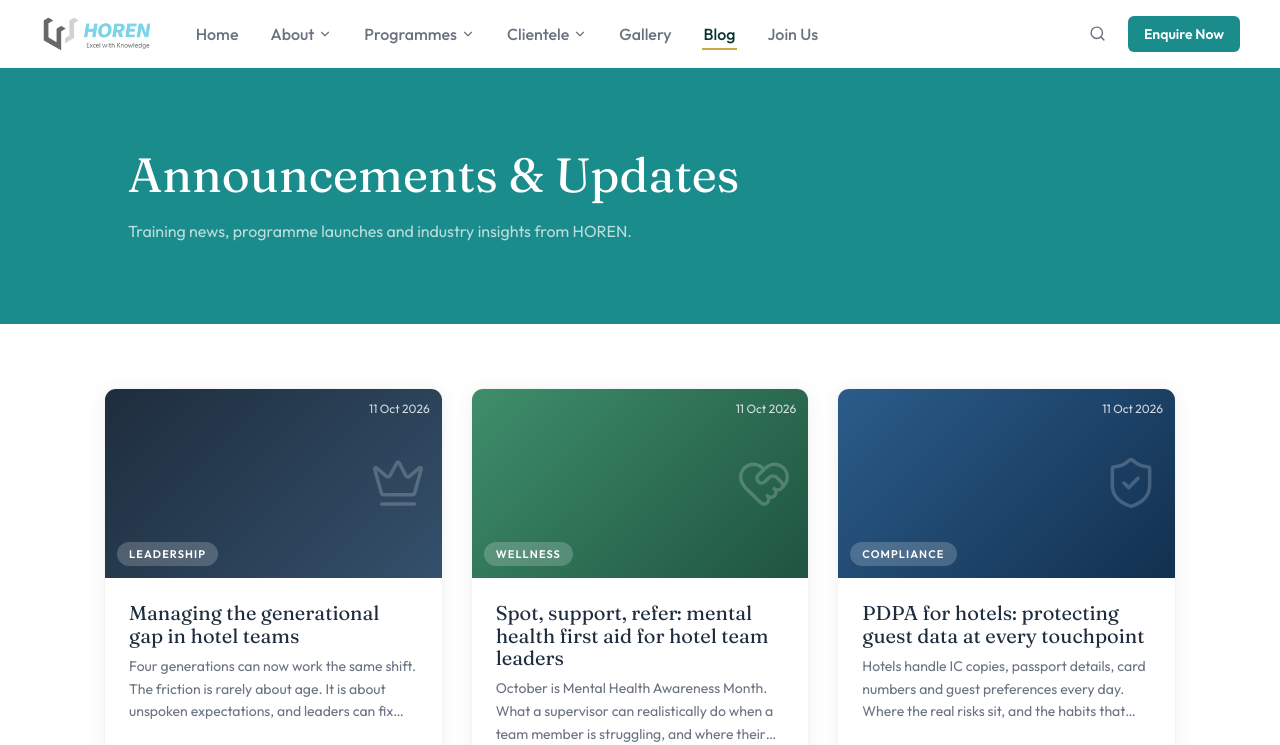
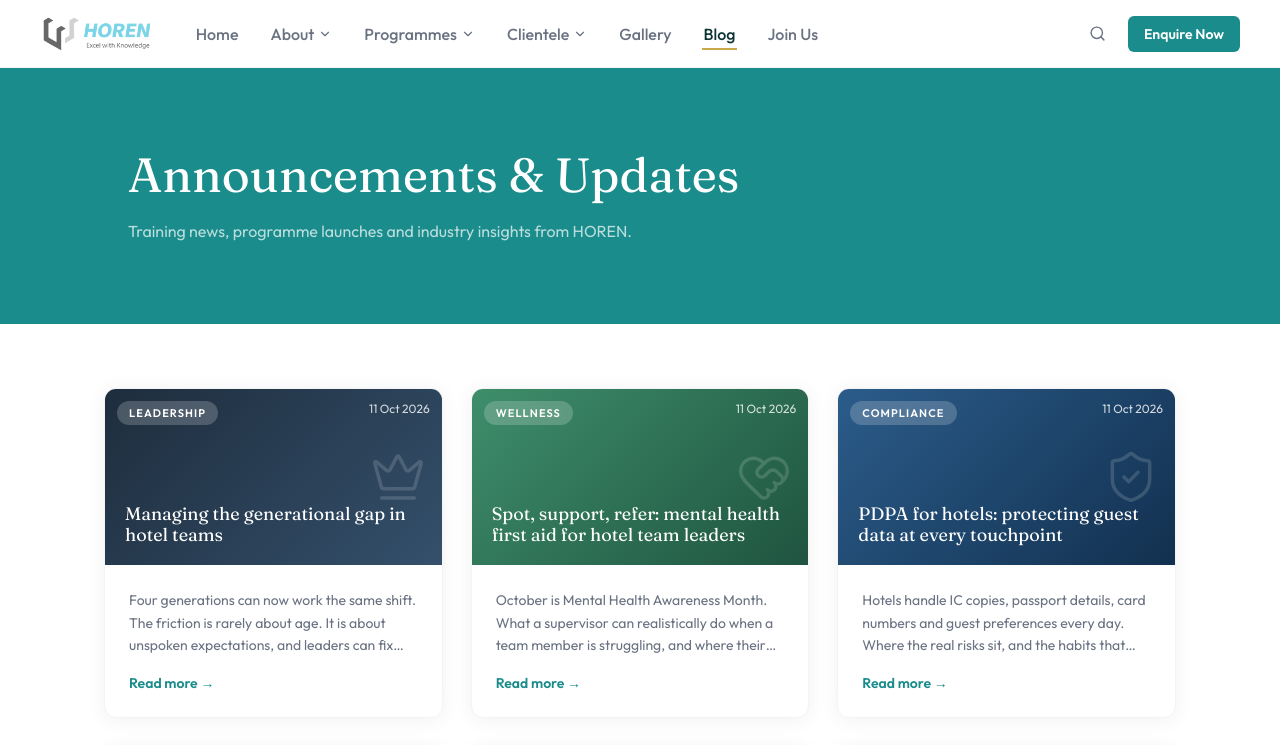
Before and after one commit to mohd-suffian/horen-web, a Next.js app: page /horen/v2/blog in a window 1280 px wide. Shown: the top 745 px of the page. Built offline with nearby package versions, Linux system fonts and the light colour scheme.

Commit message:
Blog card title inside banner

```diff
--- a/app/blog/page.tsx
+++ b/app/blog/page.tsx
@@ -45,7 +45,9 @@ export default function BlogPage() {
                   href={`/blog/${post.slug}`}
                   className="bg-white rounded-xl border border-gray-100 shadow-[0_2px_20px_rgba(0,0,0,0.06)] overflow-hidden flex flex-col hover:shadow-[0_4px_24px_rgba(0,0,0,0.1)] transition-shadow scroll-mt-20"
                 >
-                  <div className="relative aspect-[16/9] overflow-hidden">
+                  <div
+                    className={`relative min-h-[11rem] overflow-hidden flex flex-col justify-end ${post.image ? 'aspect-[16/9]' : ''}`}
+                  >
                     {post.image ? (
                       <>
                         {/* eslint-disable-next-line @next/next/no-img-element -- plain img for basePath, same as rest of site */}
@@ -55,31 +57,35 @@ export default function BlogPage() {
                           loading="lazy"
                           className="absolute inset-0 w-full h-full object-cover"
                         />
-                        <div className="absolute inset-0 bg-gradient-to-t from-black/60 via-black/10 to-transparent" />
+                        <div className="absolute inset-0 bg-gradient-to-t from-black/70 via-black/30 to-black/10" />
                       </>
                     ) : (
-                      <div
-                        className="absolute inset-0"
-                        style={{ background: `linear-gradient(135deg, ${colors.from}, ${colors.to})` }}
-                      >
+                      <>
+                        <div
+                          className="absolute inset-0"
+                          style={{ background: `linear-gradient(135deg, ${colors.from}, ${colors.to})` }}
+                        />
                         <CategoryIcon
-                          className="absolute right-4 top-1/2 -translate-y-1/2 text-white/20"
+                          className="absolute right-4 top-1/2 -translate-y-1/2 z-0 text-white/[0.15]"
                           size={56}
                           strokeWidth={1.5}
                           aria-hidden="true"
                         />
-                      </div>
+                      </>
                     )}
 
-                    <span className="absolute bottom-3 left-3 text-[11px] font-semibold uppercase tracking-widest text-white bg-white/20 backdrop-blur-sm rounded-full px-3 py-1">
+                    <span className="absolute top-3 left-3 z-10 text-[11px] font-semibold uppercase tracking-widest text-white bg-white/20 backdrop-blur-sm rounded-full px-3 py-1">
                       {post.category}
                     </span>
-                    <span className="absolute top-3 right-3 text-xs text-white/80">
+                    <span className="absolute top-3 right-3 z-10 text-xs text-white/80">
                       {formattedDate}
                     </span>
+
+                    <h2 className="relative z-10 p-5 font-serif text-lg leading-snug text-white line-clamp-3">
+                      {post.title}
+                    </h2>
                   </div>
                   <div className="p-6 flex flex-col flex-1">
-                    <h2 className="font-serif text-xl text-dark mb-2 leading-snug">{post.title}</h2>
                     <p className="text-sm text-gray-500 leading-relaxed mb-4 line-clamp-3">{post.excerpt}</p>
                     <span className="mt-auto text-sm font-semibold text-[#1A8C8C]">Read more →</span>
                   </div>
```
